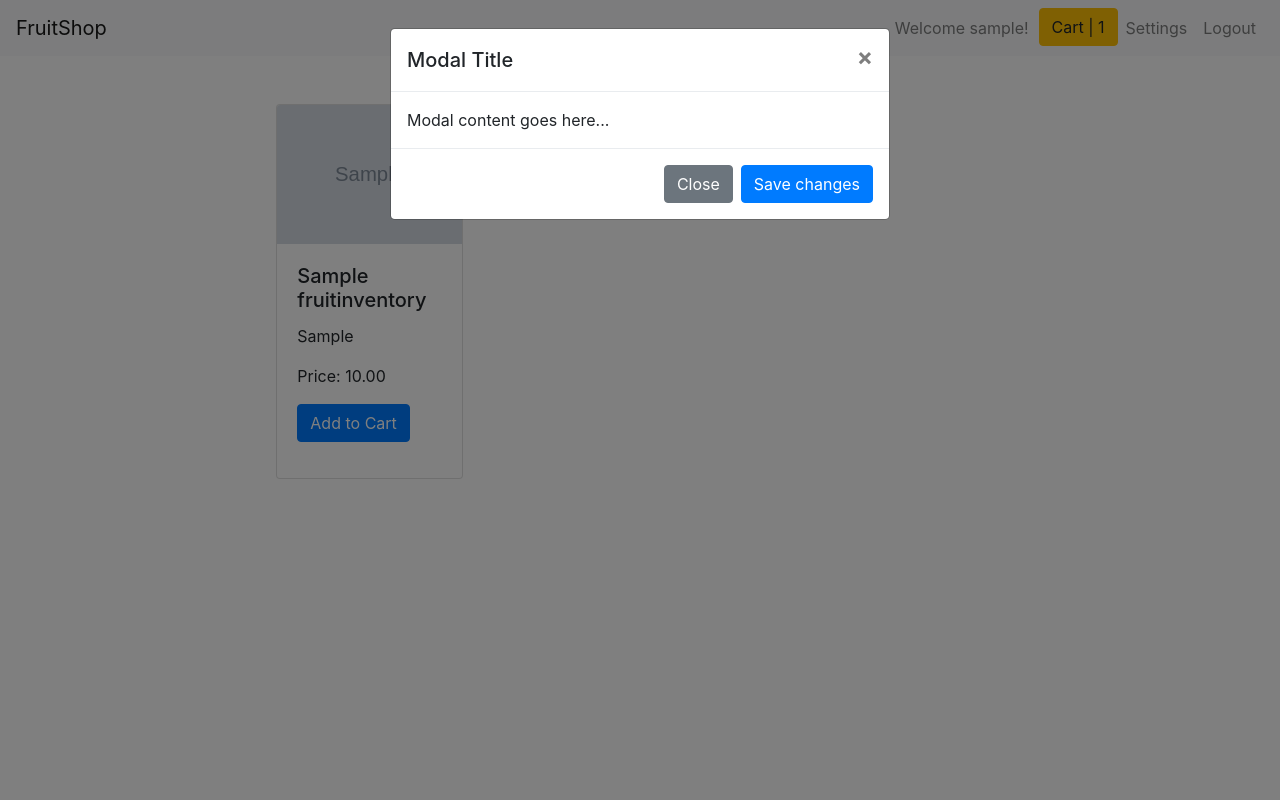
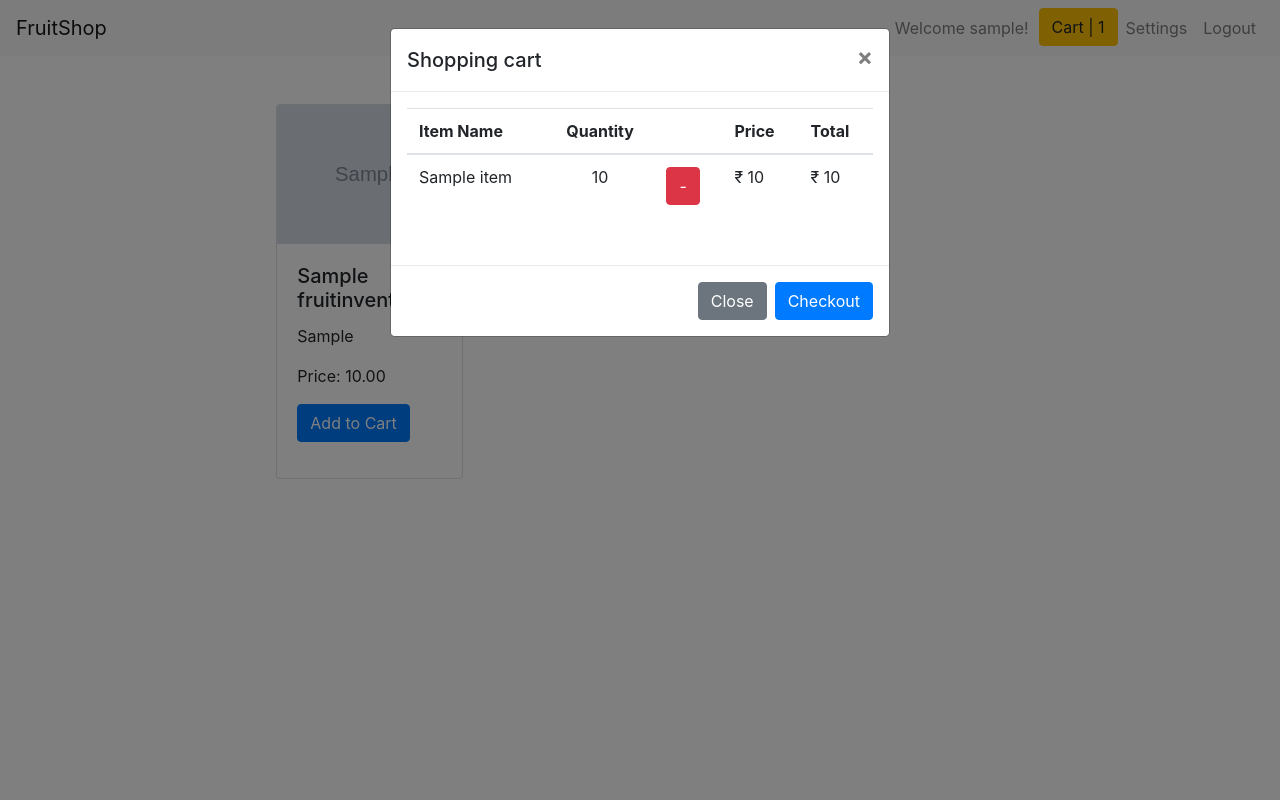
Before and after one commit to davidj23e/applePieEcomGit, a Django app: template fruitshop/homepage/templates/homebase.html in a window 1280 px wide, after a click that opens the changed part. Run offline with Django 5.2, Linux system fonts and the light colour scheme; tables that the repository leaves empty hold one stand-in row (values such as "Sample post"); the template is opened without the code that fills it: values that come from a table or form of the project are taken from there, most other values are stand-ins (such as "Sample title", 1, 10 or a date in 2020); grey boxes marked "Sample" are stand-in pictures; some libraries are stand-ins or nearby versions.

Commit message:
Added remove_from_cart functionality

```diff
--- a/fruitshop/homepage/templates/navbar.html
+++ b/fruitshop/homepage/templates/navbar.html
@@ -3,17 +3,46 @@
   <div class="modal-dialog" role="document">
     <div class="modal-content">
       <div class="modal-header">
-        <h5 class="modal-title" id="myModalLabel">Modal Title</h5>
+        <h5 class="modal-title" id="myModalLabel">Shopping cart</h5>
         <button type="button" class="close" data-dismiss="modal" aria-label="Close">
           <span aria-hidden="true">&times;</span>
         </button>
       </div>
       <div class="modal-body">
-        Modal content goes here...
+        <table class="table">
+          <thead>
+            <tr>
+              <th>Item Name</th>
+              <th style="text-align: center;">Quantity</th>
+              <th> </th>
+              <th>Price</th>
+              <th>Total</th>
+            </tr>
+          </thead>
+          <tbody>
+            {% for item in cart %}
+            <tr>
+              <td>{{ item.name }}</td>
+              <td style="text-align: center;">
+                {{ item.quantity }}
+              </td>
+              <td>
+                <form action="{% url 'remove_from_cart' %}" method="post">
+                  {% csrf_token %}
+                  <input type="hidden" name="parameter" value="{{ item.name }}">
+                  <button type="submit" class="btn btn-danger"> - </button>
+                </form>
+              </td>
+              <td>₹ {{ item.price }}</td>
+              <td>₹ {{ item.total }}</td>
+            </tr>
+            {% endfor %}
+          </tbody>
+        </table>
       </div>
       <div class="modal-footer">
         <button type="button" class="btn btn-secondary" data-dismiss="modal">Close</button>
-        <button type="button" class="btn btn-primary">Save changes</button>
+        <button type="button" class="btn btn-primary">Checkout</button>
       </div>
     </div>
   </div>
--- a/fruitshop/homepage/urls.py
+++ b/fruitshop/homepage/urls.py
@@ -9,4 +9,5 @@ urlpatterns = [
     path('profile_settings', views.profile_settings, name='profile_settings'),
     path('load_content', views.load_content, name='load_content'),
     path('add_to_cart', views.add_to_cart, name='add_to_cart'),
+    path('remove_from_cart', views.remove_from_cart, name='remove_from_cart'),
 ]
```
Also changed, not shown: fruitshop/homepage/views.py (+28 -3 lines).
